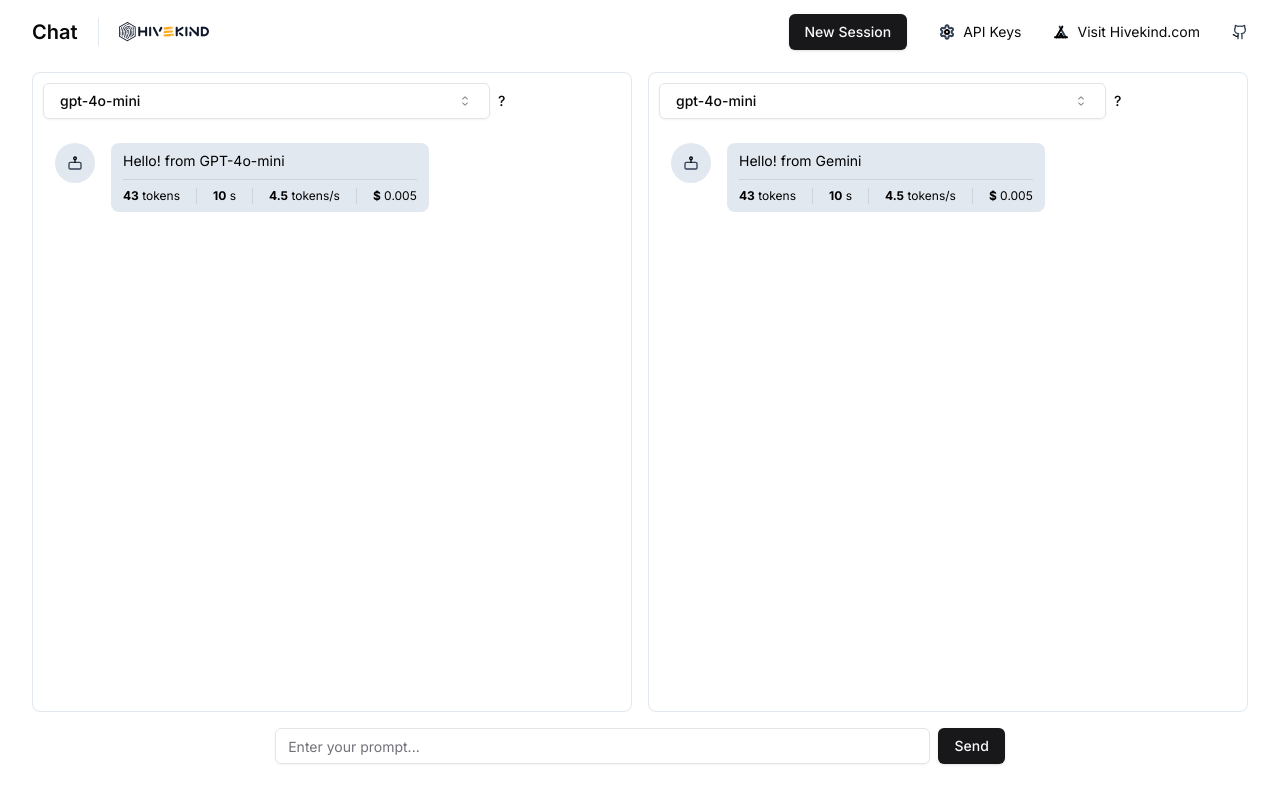
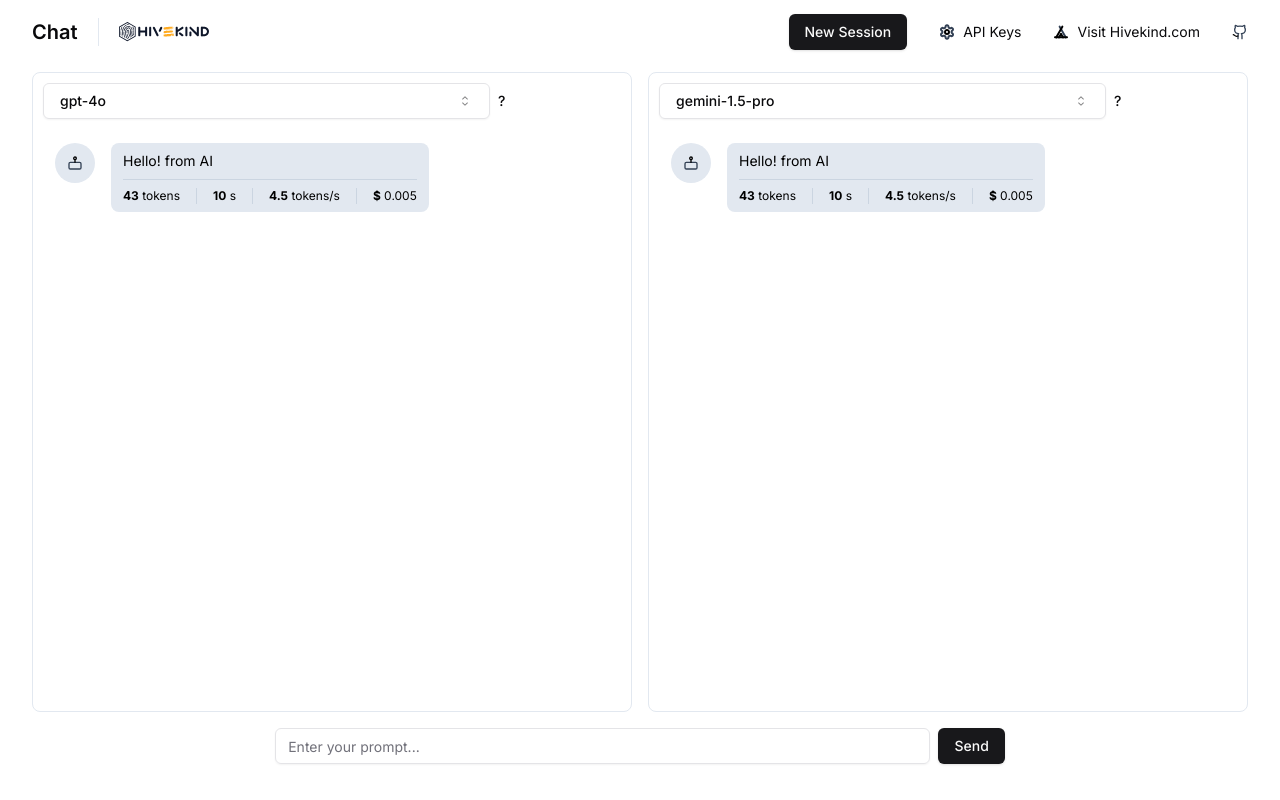
Before and after one commit to Hivekind/hivechat, a Next.js app: page /hivechat/ in a window 1280 px wide. Built offline with nearby package versions, Linux system fonts and the light colour scheme.

Commit message:
- Add more models for OpenAI and Gemini - OpenAI and Gemini ChatBox: to set model dynamically based on the model passed in - move <ModelSelector> out from ChatBox, into <OuterChatBox> - reset Messages queue when model is changed.

```diff
--- a/src/app/openai-chat/page.tsx
+++ /dev/null
@@ -1,97 +0,0 @@
-"use client";
-
-import { useState, useEffect } from "react";
-import { chatCompletion } from "@/lib/openai";
-import { aiMessage, userMessage } from "@/lib/utils";
-import { MessageData, AIModel } from "@/types";
-import OpenAI from "openai";
-
-export default function ChatBot() {
-  const [messages, setMessages] = useState<MessageData[]>([]);
-  const [userInput, setUserInput] = useState("");
-  const [openAIClient, setOpenAIClient] = useState<OpenAI | null>(null);
-
-  useEffect(() => {
-    const client = new OpenAI({
-      apiKey: process.env.NEXT_PUBLIC_OPENAI_API_KEY,
-      dangerouslyAllowBrowser: true,
-    });
-
-    setOpenAIClient(client);
-  }, []);
-
-  // get chat history from session storage
-  useEffect(() => {
-    const storedMessages = sessionStorage.getItem("chatHistory");
-    if (storedMessages) {
-      setMessages(JSON.parse(storedMessages));
-    } else {
-      setMessages([aiMessage("Hello, how may I help you?", AIModel.OpenAI)]);
-    }
-  }, []);
-
-  // save chat history to session storage
-  useEffect(() => {
-    sessionStorage.setItem("chatHistory", JSON.stringify(messages));
-  }, [messages]);
-
-  const handleSubmit = async (event: React.FormEvent<HTMLFormElement>) => {
-    event.preventDefault();
-    if (!userInput) {
-      alert("No user input ...");
-      return;
-    }
-
-    const msgs = [...messages];
-    msgs.push(userMessage(userInput));
-
-    setMessages((prevMessages) => [...prevMessages, userMessage(userInput)]);
-    setUserInput("");
-
-    const response =
-      (await chatCompletion({
-        messagesData: msgs,
-        client: openAIClient,
-      })) || "Response error ....";
-
-    setMessages((prevMessages) => [
-      ...prevMessages,
-      aiMessage(response, AIModel.OpenAI),
-    ]);
-  };
-
-  return (
-    <div>
-      <div className="chat-history">
-        {messages.map((message, index) => (
-          <div
-            key={index}
-            className={`p-4 m-4 rounded-lg ${
-              message.type === "send"
-                ? "bg-gray-200 text-gray-800"
-                : "bg-blue-500 text-white"
-            }`}
-          >
-            {message.message}
-          </div>
-        ))}
-      </div>
-      <form onSubmit={handleSubmit}>
-        <div className="flex items-end p-4">
-          <textarea
-            value={userInput}
-            onChange={(e) => setUserInput(e.target.value)}
-            className="border-black border-2 p-4 rounded-lg w-1/3"
-            rows={5}
-          />
-          <button
-            type="submit"
-            className="ml-10 p-4 rounded-lg bg-gray-300 h-10 flex justify-center items-center"
-          >
-            Send
-          </button>
-        </div>
-      </form>
-    </div>
-  );
-}
--- a/src/app/openai-thread/page.tsx
+++ /dev/null
@@ -1,137 +0,0 @@
-"use client";
-
-import { useState, useEffect } from "react";
-import { initiateChat, continueChat } from "@/lib/openai";
-
-export type Message = {
-  role: string;
-  content: string;
-};
-
-export default function ChatBot() {
-  const [messages, setMessages] = useState<Message[]>([]);
-  const [userInput, setUserInput] = useState("");
-
-  const [assistantId, setAssistantId] = useState("");
-  const [threadId, setThreadId] = useState("");
-
-  // get chat history from session storage
-  useEffect(() => {
-    const storedMessages = sessionStorage.getItem("chatHistory");
-    if (storedMessages) {
-      setMessages(JSON.parse(storedMessages));
-    } else {
-      setMessages([
-        { role: "assistant", content: "Hello, how may I help you?" },
-      ]);
-    }
-
-    const storedAssistantId = sessionStorage.getItem("assistantId");
-    if (storedAssistantId) {
-      setAssistantId(JSON.parse(storedAssistantId));
-    }
-
-    const storedThreadId = sessionStorage.getItem("threadId");
-    if (storedThreadId) {
-      setThreadId(JSON.parse(storedThreadId));
-    }
-  }, []);
-
-
-
-  // save chat history to session storage
-  useEffect(() => {
-    sessionStorage.setItem("chatHistory", JSON.stringify(messages));
-  }, [messages]);
-
-  useEffect(() => {
-    sessionStorage.setItem("assistantId", JSON.stringify(assistantId));
-  }, [assistantId]);
-
-  useEffect(() => {
-    sessionStorage.setItem("threadId", JSON.stringify(threadId));
-  }, [threadId]);
-
-
-
-
-  const handleSubmit = async (event: React.FormEvent<HTMLFormElement>) => {
-    event.preventDefault();
-    if (!userInput) {
-      alert("No user input ...");
-      return;
-    }
-
-    setMessages((prevMessages) => [
-      ...prevMessages,
-      { role: "user", content: userInput },
-    ]);
-    setUserInput("");
-
-    if (!threadId) {
-      console.log("initiating chat ...");
-
-      const { assistant_id, thread_id, response } = await initiateChat(
-        userInput
-      );
-
-      setAssistantId(assistant_id);
-      setThreadId(thread_id);
-
-      setMessages((prevMessages) => [
-        ...prevMessages,
-        { role: "assistant", content: response },
-      ]);
-
-      return;
-    }
-
-    console.log("Continue chat ...");
-
-    const { message_id, response } = await continueChat({
-      threadId,
-      assistantId,
-      prompt: userInput
-    });
-
-    setMessages((prevMessages) => [
-      ...prevMessages,
-      { role: "assistant", content: response },
-    ]);
-  };
-
-  return (
-    <div>
-      <div className="chat-history">
-        {messages.map((message, index) => (
-          <div
-            key={index}
-            className={`p-4 m-4 rounded-lg ${
-              message.role === "user"
-                ? "bg-gray-200 text-gray-800"
-                : "bg-blue-500 text-white"
-            }`}
-          >
-            {message.content}
-          </div>
-        ))}
-      </div>
-      <form onSubmit={handleSubmit}>
-        <div className="flex items-end p-4">
-          <textarea
-            value={userInput}
-            onChange={(e) => setUserInput(e.target.value)}
-            className="border-black border-2 p-4 rounded-lg w-1/3"
-            rows={5}
-          />
-          <button
-            type="submit"
-            className="ml-10 p-4 rounded-lg bg-gray-300 h-10 flex justify-center items-center"
-          >
-            Send
-          </button>
-        </div>
-      </form>
-    </div>
-  );
-}
--- a/src/app/playground.tsx
+++ b/src/app/playground.tsx
@@ -1,10 +1,11 @@
 "use client";
 
-import { Separator } from "@/components/ui/separator";
-import { RecoilRoot, useRecoilValue, useRecoilState } from "recoil";
+import { useEffect } from "react";
+import { RecoilRoot, useRecoilValue, useRecoilState, useResetRecoilState } from "recoil";
 import MessageForm from "@/components/message-form";
 import GeminiChatBox from "@/components/gemini-chat-box";
 import OpenAIChatBox from "@/components/openAI-chat-box";
+import { OuterChatBox } from "@/components/outer-chat-box";
 import ApiKeyDialog from "@/components/api-key-dialog";
 import { window1State, window2State } from "@/atoms/messages";
 import {
@@ -12,7 +13,6 @@
   selectedModel2State,
 } from "@/atoms/selected-model";
 import { getModel } from "@/data/models";
-import type { Model } from "@/data/models";
 import HivekindLogo from "../../public/images/hivekind.svg";
 
 import {
@@ -37,8 +37,11 @@
   const [window1Messages, setWindow1Messages] = useRecoilState(window1State);
   const [window2Messages, setWindow2Messages] = useRecoilState(window2State);
 
-  const selectedModel1 = useRecoilValue(selectedModel1State);
-  const selectedModel2 = useRecoilValue(selectedModel2State);
+  const resetWindow1Messages = useResetRecoilState(window1State);
+  const resetWindow2Messages = useResetRecoilState(window2State);
+
+  const [selectedModel1, setSelectedModel1] = useRecoilState(selectedModel1State);
+  const [selectedModel2, setSelectedModel2] = useRecoilState(selectedModel2State);
 
   const [streamedResponse1, setStreamedResponse1] = useRecoilState(
     streamedResponse1State
@@ -47,18 +50,23 @@
     streamedResponse2State
   );
 
-  const models: Model[] = [
-    getModel(selectedModel1),
-    getModel(selectedModel2),
-  ].filter((model) => model !== undefined) as Model[];
-
   const messages = [window1Messages, window2Messages];
   const setMessages = [setWindow1Messages, setWindow2Messages];
   const streamedResponses = [streamedResponse1, streamedResponse2];
   const setStreamedResponses = [setStreamedResponse1, setStreamedResponse2];
+  const selectedModels = [selectedModel1, selectedModel2];
+  const setSelectedModels = [setSelectedModel1, setSelectedModel2];
 
   const openAIApiKey = useRecoilValue(openAIApiKeyState);
   const geminiApiKey = useRecoilValue(geminiApiKeyState);
+
+  useEffect(() => {
+    resetWindow1Messages();
+  }, [selectedModel1, resetWindow1Messages]);
+
+  useEffect(() => {
+    resetWindow2Messages();
+  }, [selectedModel2, resetWindow2Messages]);
 
   return (
     <>
@@ -90,26 +98,42 @@
         <div className="p-8 pt-2">
           <div className="flex h-full flex-col space-y-4">
             <div className="flex flex-row gap-4">
-              {models.map((model, index) =>
-                model.type === "OpenAI" ? (
+              {selectedModels.map((model, index) => {
+                const modelObj = getModel(model);
+
+                if (!modelObj) {
+                  // Handle the case where the model is not found
+                  return <div key={index}>Model not found</div>;
+                }
+
+                return (
+                  <OuterChatBox
+                    key={index}
+                    selectedModel={model}
+                    setSelectedModel={setSelectedModels[index]}
+                  >
+                    {modelObj.type === "OpenAI" ? (
                       <OpenAIChatBox
-                    key={model.id}
+                        key={index}
                         messages={messages[index]}
                         setMessages={setMessages[index]}
                         streamedResponse={streamedResponses[index]}
                         setStreamedResponse={setStreamedResponses[index]}
-                    model={model}
+                        modelName={model}
                         apiKey={openAIApiKey}
                       />
                     ) : (
                       <GeminiChatBox
-                    key={model.id}
+                        key={index}
                         messages={messages[index]}
                         setMessages={setMessages[index]}
+                        modelName={model}
                         apiKey={geminiApiKey}
                       />
-                )
                     )}
+                  </OuterChatBox>
+                );
+              })}
             </div>
             <MessageForm />
           </div>
--- a/src/atoms/messages.tsx
+++ b/src/atoms/messages.tsx
@@ -7,9 +7,9 @@
     {
       id: "11ef-585e-b5737eb0-9943-27d32153fb28",
       type: MessageType.Recv,
-      name: "OpenAI",
+      name: "AI",
       timestamp: new Date(),
-      message: "Hello! from GPT-4o-mini",
+      message: "Hello! from AI",
     },
   ],
 });
@@ -20,9 +20,9 @@
     {
       id: "11ef-585e-b5737eb0-9943-27d32153fb27",
       type: MessageType.Recv,
-      name: "Gemini",
+      name: "AI",
       timestamp: new Date(),
-      message: "Hello! from Gemini",
+      message: "Hello! from AI",
     },
   ],
 });
--- a/src/atoms/selected-model.tsx
+++ b/src/atoms/selected-model.tsx
@@ -2,10 +2,10 @@
 
 export const selectedModel1State = atom<string>({
   key: "selectedModel1State",
-  default: "gpt-4o-mini",
+  default: "gpt-4o",
 });
 
 export const selectedModel2State = atom<string>({
   key: "selectedModel2State",
-  default: "gemini-1.5-flash",
+  default: "gemini-1.5-pro",
 });
--- a/src/components/gemini-chat-box.tsx
+++ b/src/components/gemini-chat-box.tsx
@@ -1,12 +1,11 @@
 "use client";
 
 import { useState, useEffect } from "react";
-import { MessageData, MessageType, AIModel } from "@/types";
+import { MessageData, MessageType } from "@/types";
 import { RecvBubble, SendBubble } from "@/components/message-bubble";
 import { GoogleGenerativeAI } from "@google/generative-ai";
 import { safetySettings, generationConfig } from "@/data/gemini-settings";
 import { aiMessage } from "@/lib/utils";
-import { ModelSelector } from "./model-selector";
 
 interface ChatSession {
   sendMessage: (
@@ -19,12 +18,14 @@
   setMessages: (
     messages: MessageData[] | ((prevMessages: MessageData[]) => MessageData[])
   ) => void;
+  modelName: string;
   apiKey: string;
 };
 
 export default function GeminiChatBox({
   messages,
   setMessages,
+  modelName,
   apiKey,
 }: GeminiChatBoxProps) {
   const [chat, setChat] = useState<ChatSession | null>(null);
@@ -36,7 +37,7 @@
 
     const genAI = new GoogleGenerativeAI(apiKey);
     const aiModel = genAI.getGenerativeModel({
-      model: "gemini-1.5-flash",
+      model: modelName,
     });
 
     const initGeminiChat = () => {
@@ -70,7 +71,7 @@
           const response = await chat.sendMessage(lastMsg.message);
           const botMessage = aiMessage(
             response.response.text(),
-            AIModel.Gemini
+            modelName
           );
           setMessages((prevMessages) => [...prevMessages, { ...botMessage }]);
         }
@@ -83,16 +84,7 @@
   }, [messages, chat, setMessages, setError]);
 
   return (
-    <main
-      style={{
-        flex: 1,
-        overflowY: "scroll",
-        padding: "10px",
-        maxHeight: "80vh",
-      }}
-      className="border border-slate-200 rounded-lg p-4 h-[80vh]"
-    >
-      <ModelSelector />
+    <div>
       {messages.map((message) => {
         if (message.type === MessageType.Send) {
           return (
@@ -118,6 +110,6 @@
       })}
 
       {error && <div>{error}</div>}
-    </main>
+    </div>
   );
 }
--- a/src/components/model-selector.tsx
+++ b/src/components/model-selector.tsx
@@ -2,7 +2,6 @@
 
 import * as React from "react";
 import { CaretSortIcon, CheckIcon } from "@radix-ui/react-icons";
-import { PopoverProps } from "@radix-ui/react-popover";
 
 import { cn } from "@/lib/utils";
 import { useMutationObserver } from "@/hooks/use-mutation-observer";
@@ -31,7 +30,7 @@
 
 export function ModelSelector({ ...props }) {
   const [open, setOpen] = React.useState(false);
-  const [selectedModel, setSelectedModel] = React.useState<Model>(models[0]);
+  const { selectedModel, setSelectedModel } = props;
   const [peekedModel, setPeekedModel] = React.useState<Model>(models[0]);
 
   return (
@@ -45,7 +44,7 @@
             aria-label="Select a model"
             className="w-full justify-between"
           >
-            {selectedModel ? selectedModel.name : "Select a model..."}
+            {selectedModel ? selectedModel : "Select a model..."}
             <CaretSortIcon className="ml-2 h-4 w-4 shrink-0 opacity-50" />
           </Button>
         </PopoverTrigger>
@@ -87,10 +86,10 @@
                         <ModelItem
                           key={model.id}
                           model={model}
-                          isSelected={selectedModel?.id === model.id}
+                          isSelected={selectedModel === model.name}
                           onPeek={(model) => setPeekedModel(model)}
                           onSelect={() => {
-                            setSelectedModel(model);
+                            setSelectedModel(model.name);
                             setOpen(false);
                           }}
                         />
--- a/src/components/openAI-chat-box.tsx
+++ b/src/components/openAI-chat-box.tsx
@@ -1,15 +1,13 @@
 "use client";
 
 import { useState, useEffect } from "react";
-import { MessageData, MessageType, AIModel } from "@/types";
+import { MessageData, MessageType } from "@/types";
 import { uuid } from "@/lib/utils";
 import { RecvBubble, SendBubble } from "@/components/message-bubble";
-import { Model } from "@/data/models";
 import OpenAI from "openai";
 
 import { chatStream } from "@/lib/openai";
 import { aiMessage } from "@/lib/utils";
-import { ModelSelector } from "./model-selector";
 
 type OpenAIChatBoxProps = {
   messages: MessageData[];
@@ -18,7 +16,7 @@
   ) => void;
   streamedResponse: string;
   setStreamedResponse: (response: string | ((prev: string) => string)) => void;
-  model: Model;
+  modelName: string;
   apiKey: string;
 };
 
@@ -27,7 +25,7 @@
   setMessages,
   streamedResponse,
   setStreamedResponse,
-  model,
+  modelName,
   apiKey,
 }: OpenAIChatBoxProps) {
   const [openAIClient, setOpenAIClient] = useState<OpenAI | null>(null);
@@ -54,6 +52,7 @@
         await chatStream({
           messagesData: messages,
           client: openAIClient,
+          model: modelName,
           onStream: (chunk) => {
             const chunkContent = chunk.choices[0]?.delta?.content || "";
             finalResponse += chunkContent;
@@ -64,7 +63,7 @@
 
         setMessages((prevMessages) => [
           ...prevMessages,
-          aiMessage(finalResponse, AIModel.OpenAI),
+          aiMessage(finalResponse, modelName),
         ]);
 
         setStreamedResponse("");
@@ -77,16 +76,7 @@
   }, [messages, openAIClient, setMessages, setStreamedResponse]);
 
   return (
-    <main
-      style={{
-        flex: 1,
-        overflowY: "scroll",
-        padding: "10px",
-        maxHeight: "80vh",
-      }}
-      className="border border-slate-200 rounded-lg p-4 h-[80vh]"
-    >
-      <ModelSelector />
+    <div>
       {messages.map((message) => {
         if (message.type === MessageType.Send) {
           return (
@@ -115,11 +105,11 @@
       {streamedResponse && (
         <RecvBubble
           id={uuid()}
-          name={model.name}
+          name={modelName}
           message={streamedResponse}
           streaming={true}
         />
       )}
-    </main>
+    </div>
   );
 }
--- /dev/null
+++ b/src/components/outer-chat-box.tsx
@@ -0,0 +1,29 @@
+import { ModelSelector } from "./model-selector";
+
+type Props = {
+  selectedModel: string;
+  setSelectedModel: (model: string) => void;
+  children: React.ReactNode;
+};
+
+const OuterChatBox = ({ selectedModel, setSelectedModel, children } : Props) => {
+  return (
+    <main
+      style={{
+        flex: 1,
+        overflowY: "scroll",
+        padding: "10px",
+        maxHeight: "80vh",
+      }}
+      className="border border-slate-200 rounded-lg p-4 h-[80vh]"
+    >
+      <ModelSelector
+        selectedModel={selectedModel}
+        setSelectedModel={setSelectedModel}
+      />
+      {children}
+    </main>
+  );
+};
+
+export { OuterChatBox };
--- a/src/data/models.ts
+++ b/src/data/models.ts
@@ -5,29 +5,70 @@
 export type Model = {
   id: string;
   name: string;
+  type: ModelType;
   description: string;
   strengths?: string;
-  type: ModelType;
 };
 
 export const models: Model[] = [
   {
-    id: "c305f976-8e38-42b1-9fb7-d21b2e34f0da",
+    id: "c305f976-8e38-42b1-9fb7-d21b2e34f0d1",
+    name: "gpt-4o",
+    type: "OpenAI",
+    description: "A high-intelligence flagship model for complex, multi-step tasks.",
+    strengths: "",
+  },
+  {
+    id: "c305f976-8e38-42b1-9fb7-d21b2e34f0d2",
     name: "gpt-4o-mini",
+    type: "OpenAI",
     description:
-      "Most capable GPT-3 model. Can do any task the other models can do, often with higher quality, longer output and better instruction-following. Also supports inserting completions within text.",
-    type: "OpenAI",
+      "An affordable and intelligent small model for fast, lightweight tasks.",
     strengths:
       "I am an AI language model designed to provide information, answer questions, and assist with various tasks through natural language understanding. My strengths include quick information retrieval, creative content generation, multilingual support, and problem-solving capabilities.",
   },
   {
-    id: "f4b8f4b4-7f0b-4f0b-8e3d-3f1f2f1b1f1f",
+    id: "c305f976-8e38-42b1-9fb7-d21b2e34f0d3",
+    name: "gpt-4-turbo",
+    type: "OpenAI",
+    description: "The latest GPT-4 Turbo model with vision capabilities.",
+    strengths: "",
+  },
+  {
+    id: "c305f976-8e38-42b1-9fb7-d21b2e34f0d4",
+    name: "gpt-4",
+    type: "OpenAI",
+    description: "The previous set of high-intelligence models.",
+    strengths: "",
+  },
+  {
+    id: "c305f976-8e38-42b1-9fb7-d21b2e34f0d5",
+    name: "gpt-3.5-turbo",
+    type: "OpenAI",
+    description: "A fast, inexpensive model for simple tasks.",
+    strengths: "",
+  },
+  {
+    id: "f4b8f4b4-7f0b-4f0b-8e3d-3f1f2f1b1f11",
     name: "gemini-1.5-flash",
-    description:
-      "A model that can generate text and code, with a focus on speed and low-latency. It is particularly good at generating short responses.",
+    description: "A fast and versatile multimodal model for scaling across diverse tasks.",
     type: "Gemini",
     strengths:
       "I excel at accessing and processing information, offering a wide range of knowledge, and communicating effectively in various languages. I also continuously learn and adapt, becoming more accurate and helpful over time.",
+  },
+  {
+    id: "f4b8f4b4-7f0b-4f0b-8e3d-3f1f2f1b1f12",
+    name: "gemini-1.5-pro",
+    description: "A mid-size multimodal model that is optimized for a wide-range of reasoning tasks.",
+    type: "Gemini",
+    strengths: "",
+  },
+  {
+    id: "f4b8f4b4-7f0b-4f0b-8e3d-3f1f2f1b1f13",
+    name: "gemini-1.0-pro",
+    description: "A Natural Language Processing model that handles tasks like multi-turn text and code chat, and code generation.",
+    type: "Gemini",
+    strengths:"",
   },
 ];
 
--- a/src/lib/openai.ts
+++ b/src/lib/openai.ts
@@ -22,6 +22,7 @@
 type chatCompletionProps = {
   messagesData: MessageData[];
   client: OpenAI | null;
+  model: string;
 };
 
 export const chatCompletion = async ({
@@ -50,6 +51,7 @@
 export const chatStream = async ({
   messagesData,
   client,
+  model,
   onStream,
 }: chatCompletionProps & { onStream: (chunk: any) => void }) => {
   if (!client) {
@@ -60,8 +62,8 @@
 
   try {
     const stream = await client.chat.completions.create({
-      model: "gpt-4o-mini",
-      messages: messages,
+      model,
+      messages,
       stream: true,
     });
 
```
Lines whose indentation alone changed are shown as unchanged.
